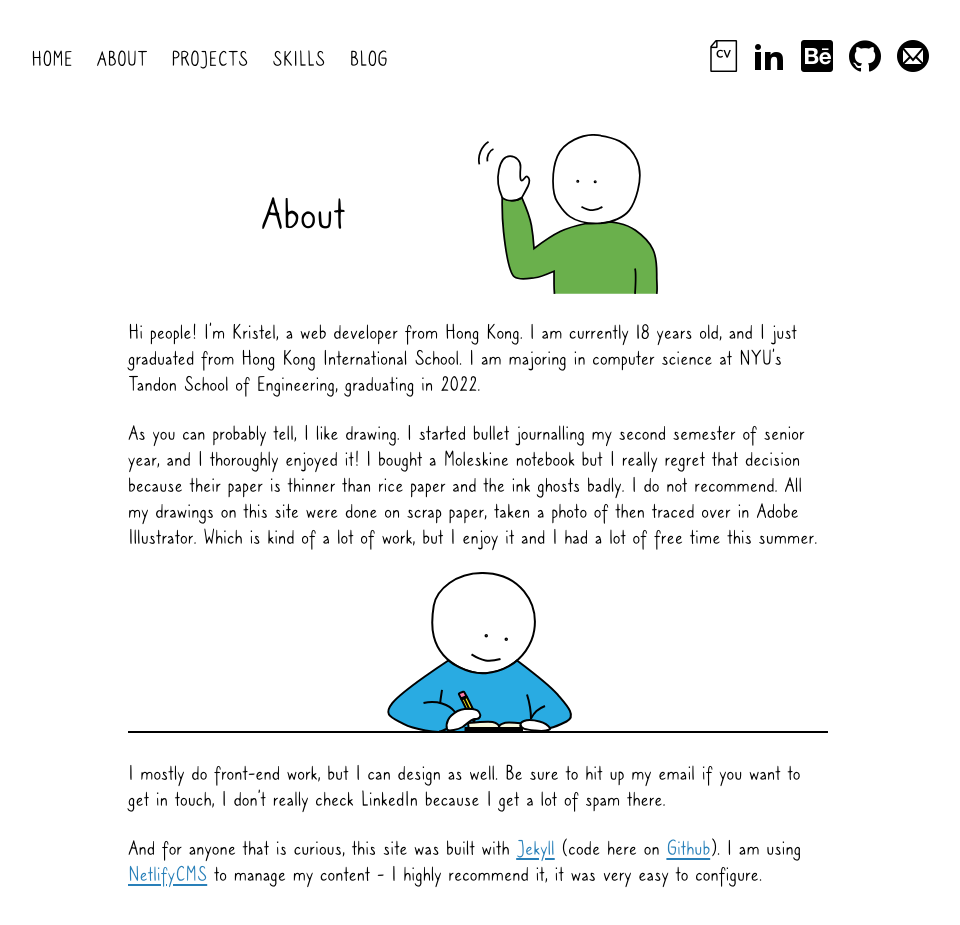
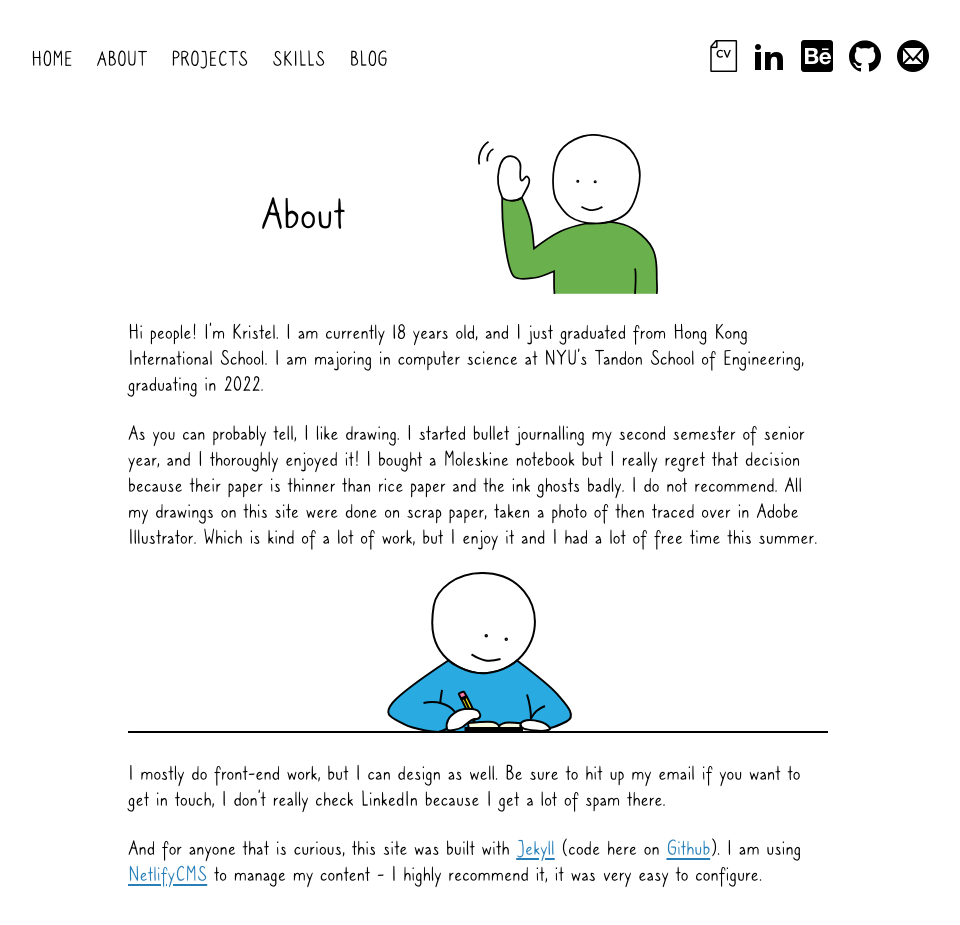
Before and after one commit to kristelfung/bullet-journal, a Jekyll site: the page built from about.md, in a window 1280 px wide. Shown: the whole page, without its empty margins (162-1122 px from the left). Built offline with Jekyll 4.4.1, drawn with Linux system fonts in a browser that asks for light colours; some web fonts are replaced; a script that is not in the unit is left out.

Commit message:
Update Pages “about”

```diff
--- a/about.md
+++ b/about.md
@@ -5,7 +5,7 @@ order: 2
 edit: true
 image: /images/about.svg
 ---
-Hi people! I'm Kristel, a web developer from Hong Kong. I am currently 18 years old, and I just graduated from Hong Kong International School. I am majoring in computer science at NYU's Tandon School of Engineering, graduating in 2022.
+Hi people! I'm Kristel. I am currently 18 years old, and I just graduated from Hong Kong International School. I am majoring in computer science at NYU's Tandon School of Engineering, graduating in 2022.
 
 As you can probably tell, I like drawing. I started bullet journalling my second semester of senior year, and I thoroughly enjoyed it! I bought a Moleskine notebook but I really regret that decision because their paper is thinner than rice paper and the ink ghosts badly. I do not recommend. All my drawings on this site were done on scrap paper, taken a photo of then traced over in Adobe Illustrator. Which is kind of a lot of work, but I enjoy it and I had a lot of free time this summer.
 
```
